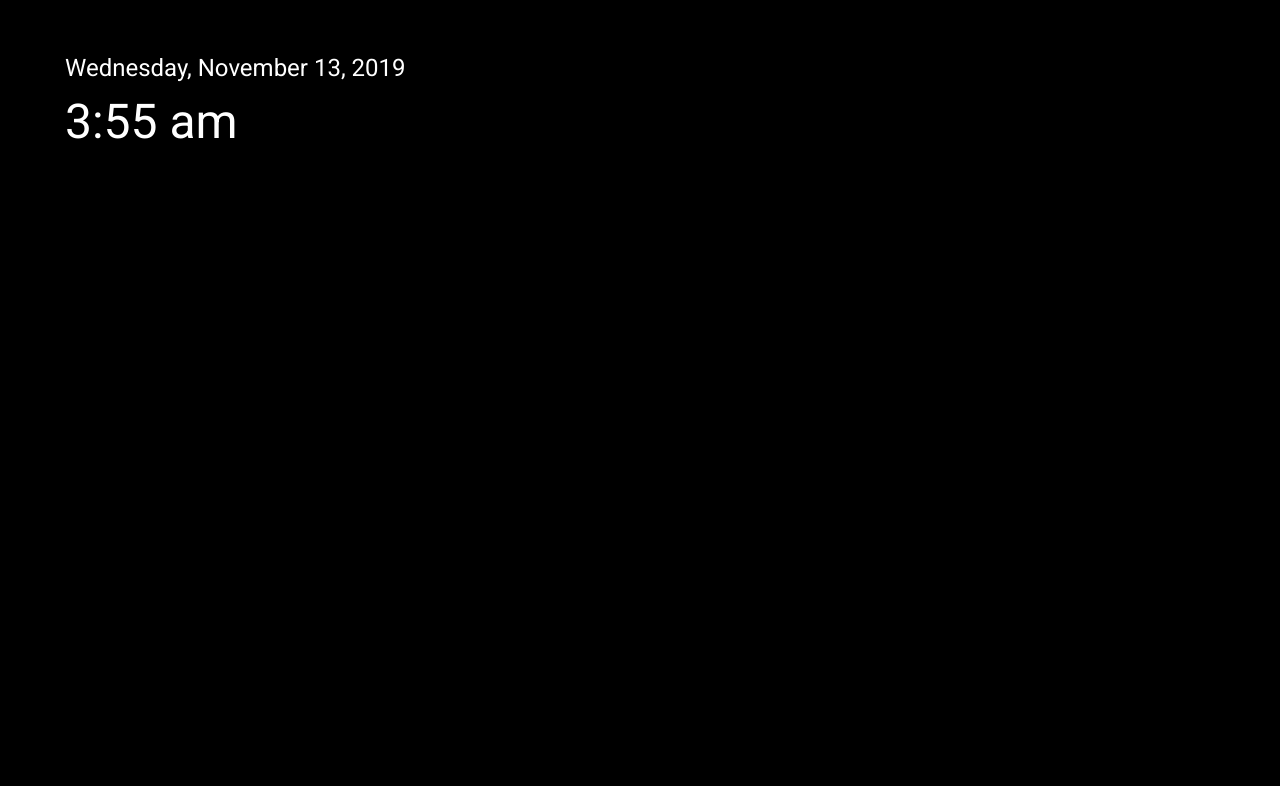
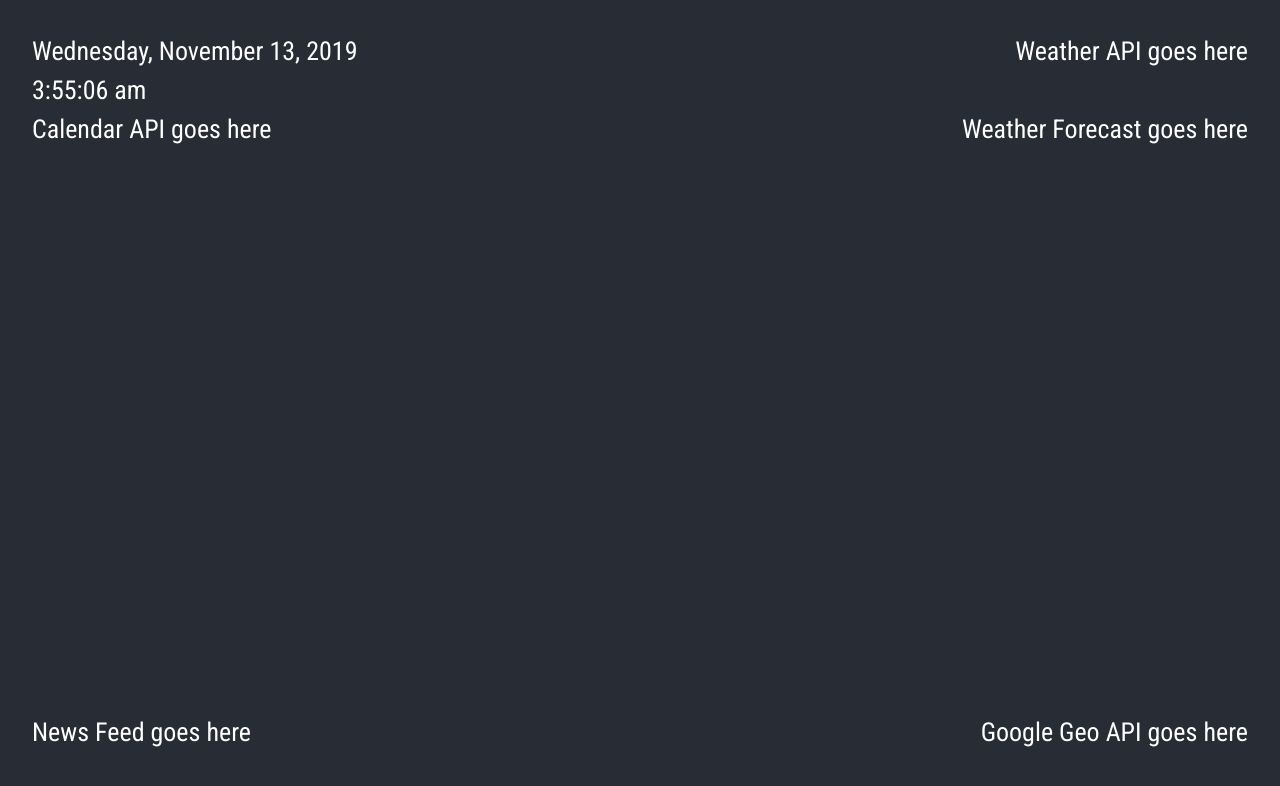
Before and after one commit to tracytn0411/Raspberry-Pi-Mirror, a React (Create React App) app in the folder client/: page / in a window 1280 px wide. Shown: the top 786 px of the page. Built offline with nearby package versions, Linux system fonts and the light colour scheme.

Commit message:
Smart mirror layout.

```diff
--- a/client/package.json
+++ b/client/package.json
@@ -17,10 +17,7 @@
     "test": "react-scripts test",
     "eject": "react-scripts eject"
   },
-  "homepage": "https://hot-news-scraper.herokuapp.com/",
-  "eslintConfig": {
-    "extends": "react-app"
-  },
+  "homepage": "https://full-stack-smart-mirror.herokuapp.com/",
   "browserslist": {
     "production": [
       ">0.2%",
--- /dev/null
+++ b/client/src/components/App/App.css
@@ -0,0 +1,29 @@
+.App-logo {
+  height: 40vmin;
+  pointer-events: none;
+}
+
+@media (prefers-reduced-motion: no-preference) {
+  .App-logo {
+    animation: App-logo-spin infinite 20s linear;
+  }
+}
+
+.App {
+  background-color: #282c34;
+  min-height: 100vh;
+  padding: 2rem;
+  display: flex;
+  flex-direction: column;
+  font-size: calc(10px + 2vmin);
+  color: white;
+}
+
+@keyframes App-logo-spin {
+  from {
+    transform: rotate(0deg);
+  }
+  to {
+    transform: rotate(360deg);
+  }
+}
--- a/client/src/components/App/App.js
+++ b/client/src/components/App/App.js
@@ -1,12 +1,35 @@
 import React from 'react';
-import {Container, Row} from 'react-bootstrap';
-import Moment from './Moment'
+import './App.css';
+import {Container, Row, Col} from 'react-bootstrap';
+import Moment from './Moment';
+import Weather from './Weather';
 
 function App() {
   return (
     <Container fluid className="App">
-      <Row>
-        <Moment />
+      <Row className='Moment'>
+        <Col>
+          <Moment />
+        </Col>
+        <Col className='Weather text-right'>
+          <Weather />
+        </Col>
+      </Row>
+      <Row className='Calendar'>
+        <Col>
+          <p>Calendar API goes here</p>
+        </Col>
+        <Col className='Forecase text-right'>
+          <p>Weather Forecast goes here</p>
+        </Col>
+      </Row>
+      <Row className='News mt-auto'>
+        <Col>
+          <p>News Feed goes here</p>
+        </Col>
+        <Col className='Geo text-right'>
+          <p>Google Geo API goes here</p>
+        </Col>
       </Row>
     </Container>
   );
--- a/client/src/components/App/Moment.js
+++ b/client/src/components/App/Moment.js
@@ -1,17 +1,44 @@
-import React from "react";
-import {Col} from 'react-bootstrap';
+import React, {Component} from "react";
 import moment from "moment";
 
-function Moment() {
-  const date = moment().format('dddd, MMMM D, YYYY');
-  const time = moment().format('h:mm a');
+class Moment extends Component {
+  constructor(props){
+    super(props)
+    this.state = {
+      //time: new Date()
+      date: moment().format('dddd, MMMM D, YYYY'),
+      time: moment().format('h:mm:ss a')
 
-  return (
-    <Col className='Moment'>
-      <div>{date}</div>
-      <div className='Moment-time'>{time}</div>
-    </Col>
-  );
+    }
+  }
+
+  // Update timer display every second
+  componentDidMount() {
+    this.timerID = setInterval(() => {
+      this.tick()
+    }, 1000);
+  }
+
+  componentWillUnmount() {
+    clearInterval(this.timerID)
+  }
+
+  tick() {
+    this.setState({
+      date: moment().format('dddd, MMMM D, YYYY'),
+      time: moment().format('h:mm:ss a')
+
+    })
+  }
+
+  render() {
+    return (
+      <>
+        <div>{this.state.date}</div>
+        <div className='Moment-time'>{this.state.time}</div>
+      </>
+    );
+  }
 }
 
 export default Moment;
--- /dev/null
+++ b/client/src/components/App/Weather.js
@@ -0,0 +1,22 @@
+import React, {Component} from 'react';
+
+
+class Weather extends Component {
+  constructor(props) {
+    super(props)
+    this.state = {
+
+    }
+  }
+
+
+  render() {
+    return (
+      <>
+        <p>Weather API goes here</p>
+      </>
+    )
+  }
+}
+
+export default Weather;
--- a/client/src/index.css
+++ b/client/src/index.css
@@ -2,10 +2,11 @@
 @import url('https://fonts.googleapis.com/css?family=Roboto+Condensed:300,400|Roboto:300,400,500&display=swap');
 
 body {
-  margin: 50px;
-  position: absolute;
-  height: calc(100% - 120px);
-  width: calc(100% - 120px);
+  /* margin: 50px;
+  position: absolute; */
+  /* height: calc(100% - 120px);
+  width: calc(100% - 120px); */
+  margin: 0;
   background: #000;
   color: white;
   font-family: "Roboto Condensed", sans-serif;
@@ -19,12 +20,3 @@ code {
   font-family: source-code-pro, Menlo, Monaco, Consolas, "Courier New",
     monospace;
 }
-
-.Moment {
-  font-family: 'Roboto', sans-serif;
-}
-
-.Moment-time {
-  font-weight: 400;
-  font-size: 3rem;
-}
```
